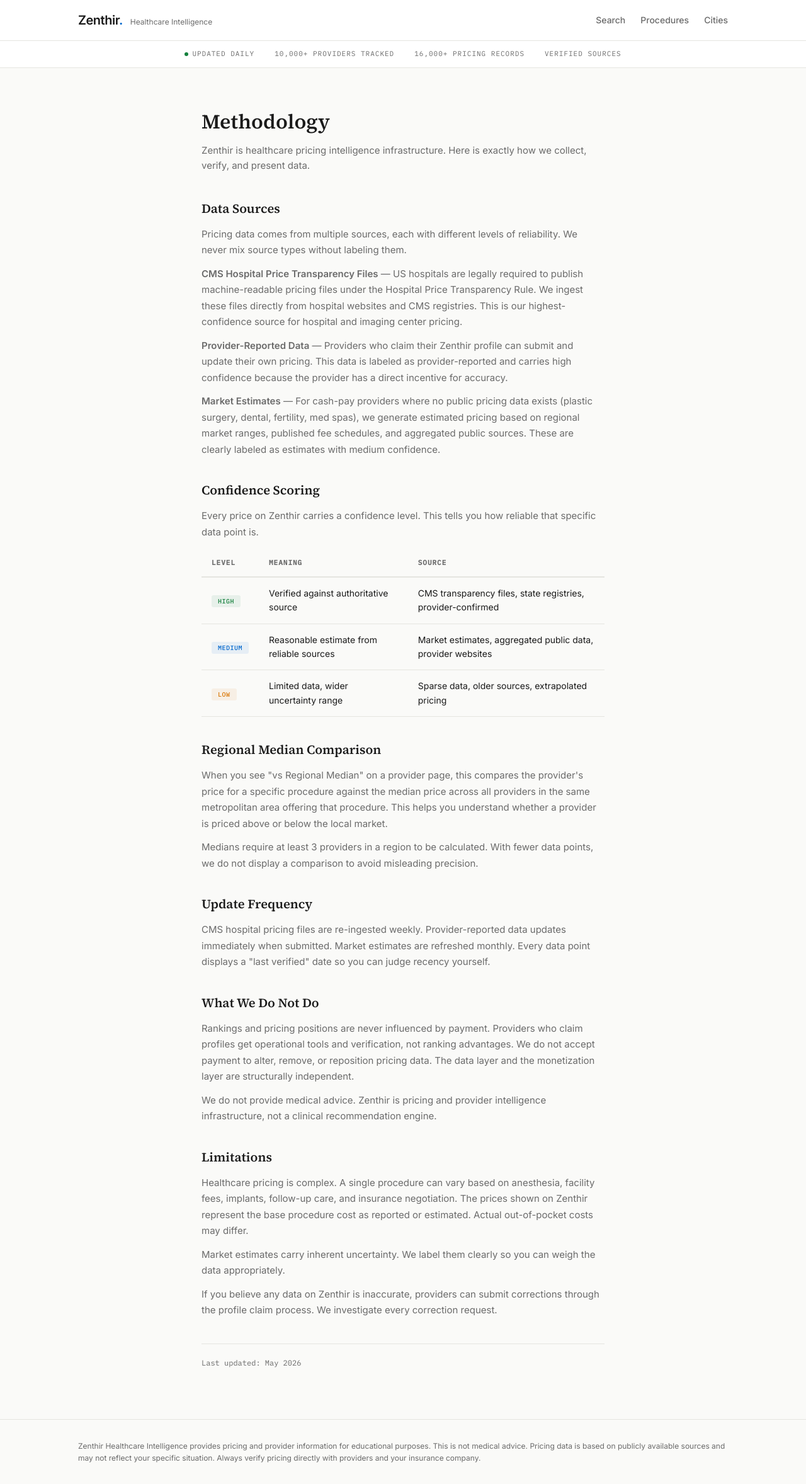
After one commit to leshane-stack/zenthir, a Django app: page /methodology/ in a window 1280 px wide. The commit adds this page. Shown: the whole page at 63% size. Run offline with Django 5.2, Linux system fonts and the light colour scheme; parts of the project's set-up code (start-up, migrations or seed data) failed here and were passed over.

Commit message:
Add methodology page, provider contact details, regional median calculations

```diff
--- /dev/null
+++ b/healthcare/templates/healthcare/methodology.html
@@ -0,0 +1,74 @@
+{% extends "healthcare/base.html" %}
+{% block title %}Methodology — How Zenthir Collects and Verifies Pricing Data{% endblock %}
+{% block meta_description %}How Zenthir collects, verifies, and scores healthcare pricing data. Our sources, confidence methodology, and update frequency.{% endblock %}
+
+{% block extra_css %}
+<style>
+    .method-container { max-width: 680px; margin: 60px auto; padding: 0 20px; }
+    .method-container h1 { font-family: var(--serif); font-size: 32px; font-weight: 600; margin-bottom: 8px; }
+    .method-subtitle { color: var(--text-secondary); font-size: 15px; margin-bottom: 40px; line-height: 1.6; }
+    .method-section { margin-bottom: 36px; }
+    .method-section h2 { font-family: var(--serif); font-size: 20px; font-weight: 600; margin-bottom: 12px; }
+    .method-section p { font-size: 15px; line-height: 1.7; color: var(--text-secondary); margin-bottom: 12px; }
+    .confidence-table { width: 100%; border-collapse: collapse; margin: 16px 0; }
+    .confidence-table th { font-family: var(--mono); font-size: 11px; text-transform: uppercase; letter-spacing: 1px; color: var(--text-secondary); text-align: left; padding: 12px 16px; border-bottom: 2px solid var(--border); }
+    .confidence-table td { padding: 14px 16px; border-bottom: 1px solid var(--border); font-size: 14px; }
+    .last-updated { font-family: var(--mono); font-size: 12px; color: var(--text-secondary); margin-top: 40px; padding-top: 20px; border-top: 1px solid var(--border); }
+</style>
+{% endblock %}
+
+{% block content %}
+<div class="method-container">
+    <h1>Methodology</h1>
+    <p class="method-subtitle">Zenthir is healthcare pricing intelligence infrastructure. Here is exactly how we collect, verify, and present data.</p>
+
+    <div class="method-section">
+        <h2>Data Sources</h2>
+        <p>Pricing data comes from multiple sources, each with different levels of reliability. We never mix source types without labeling them.</p>
+        <p><strong>CMS Hospital Price Transparency Files</strong> — US hospitals are legally required to publish machine-readable pricing files under the Hospital Price Transparency Rule. We ingest these files directly from hospital websites and CMS registries. This is our highest-confidence source for hospital and imaging center pricing.</p>
+        <p><strong>Provider-Reported Data</strong> — Providers who claim their Zenthir profile can submit and update their own pricing. This data is labeled as provider-reported and carries high confidence because the provider has a direct incentive for accuracy.</p>
+        <p><strong>Market Estimates</strong> — For cash-pay providers where no public pricing data exists (plastic surgery, dental, fertility, med spas), we generate estimated pricing based on regional market ranges, published fee schedules, and aggregated public sources. These are clearly labeled as estimates with medium confidence.</p>
+    </div>
+
+    <div class="method-section">
+        <h2>Confidence Scoring</h2>
+        <p>Every price on Zenthir carries a confidence level. This tells you how reliable that specific data point is.</p>
+        <table class="confidence-table">
+            <thead>
+                <tr><th>Level</th><th>Meaning</th><th>Source</th></tr>
+            </thead>
+            <tbody>
+                <tr><td><span class="badge badge-green">HIGH</span></td><td>Verified against authoritative source</td><td>CMS transparency files, state registries, provider-confirmed</td></tr>
+                <tr><td><span class="badge badge-blue">MEDIUM</span></td><td>Reasonable estimate from reliable sources</td><td>Market estimates, aggregated public data, provider websites</td></tr>
+                <tr><td><span class="badge badge-amber">LOW</span></td><td>Limited data, wider uncertainty range</td><td>Sparse data, older sources, extrapolated pricing</td></tr>
+            </tbody>
+        </table>
+    </div>
+
+    <div class="method-section">
+        <h2>Regional Median Comparison</h2>
+        <p>When you see "vs Regional Median" on a provider page, this compares the provider's price for a specific procedure against the median price across all providers in the same metropolitan area offering that procedure. This helps you understand whether a provider is priced above or below the local market.</p>
+        <p>Medians require at least 3 providers in a region to be calculated. With fewer data points, we do not display a comparison to avoid misleading precision.</p>
+    </div>
+
+    <div class="method-section">
+        <h2>Update Frequency</h2>
+        <p>CMS hospital pricing files are re-ingested weekly. Provider-reported data updates immediately when submitted. Market estimates are refreshed monthly. Every data point displays a "last verified" date so you can judge recency yourself.</p>
+    </div>
+
+    <div class="method-section">
+        <h2>What We Do Not Do</h2>
+        <p>Rankings and pricing positions are never influenced by payment. Providers who claim profiles get operational tools and verification, not ranking advantages. We do not accept payment to alter, remove, or reposition pricing data. The data layer and the monetization layer are structurally independent.</p>
+        <p>We do not provide medical advice. Zenthir is pricing and provider intelligence infrastructure, not a clinical recommendation engine.</p>
+    </div>
+
+    <div class="method-section">
+        <h2>Limitations</h2>
+        <p>Healthcare pricing is complex. A single procedure can vary based on anesthesia, facility fees, implants, follow-up care, and insurance negotiation. The prices shown on Zenthir represent the base procedure cost as reported or estimated. Actual out-of-pocket costs may differ.</p>
+        <p>Market estimates carry inherent uncertainty. We label them clearly so you can weigh the data appropriately.</p>
+        <p>If you believe any data on Zenthir is inaccurate, providers can submit corrections through the profile claim process. We investigate every correction request.</p>
+    </div>
+
+    <div class="last-updated">Last updated: May 2026</div>
+</div>
+{% endblock %}
--- a/healthcare/urls.py
+++ b/healthcare/urls.py
@@ -12,4 +12,5 @@ urlpatterns = [
     path('procedures/', views.procedures_index, name='procedures_index'),
     path('cities/', views.cities_index, name='cities_index'),
     path('provider/<slug:slug>/claim/', views.claim_profile, name='claim_profile'),
+    path('methodology/', views.methodology, name='methodology'),
 ]
--- a/healthcare/views.py
+++ b/healthcare/views.py
@@ -19,11 +19,36 @@ def home(request):
 
 
 def provider_detail(request, slug):
+    from django.db.models import Avg
+    from statistics import median as calc_median
     provider = get_object_or_404(Provider, slug=slug)
-    pricing = provider.pricing_records.select_related('procedure').order_by('procedure__name')
+    pricing = list(provider.pricing_records.select_related('procedure').order_by('procedure__name'))
     safety_events = provider.safety_events.all()[:10]
     sources = provider.data_sources.all()
     insurance = provider.insurance_acceptance.all()
+
+    # Calculate regional medians
+    if provider.location:
+        for record in pricing:
+            if record.cash_price:
+                regional_prices = list(
+                    PricingRecord.objects.filter(
+                        procedure=record.procedure,
+                        provider__location=provider.location,
+                        cash_price__isnull=False,
+                    ).exclude(cash_price=0).values_list('cash_price', flat=True)
+                )
+                if len(regional_prices) >= 3:
+                    med = calc_median(regional_prices)
+                    if med > 0:
+                        record.vs_regional_median = round(float(record.cash_price) / float(med), 2)
+                    else:
+                        record.vs_regional_median = None
+                else:
+                    record.vs_regional_median = None
+            else:
+                record.vs_regional_median = None
+
     return render(request, 'healthcare/provider_detail.html', {
         'provider': provider,
         'pricing': pricing,
@@ -170,3 +195,7 @@ def claim_profile(request, slug):
         'provider': provider,
         'success': success,
     })
+
+
+def methodology(request):
+    return render(request, 'healthcare/methodology.html')
```
Also changed, not shown: healthcare/templates/healthcare/provider_detail.html (+29 -0 lines).
